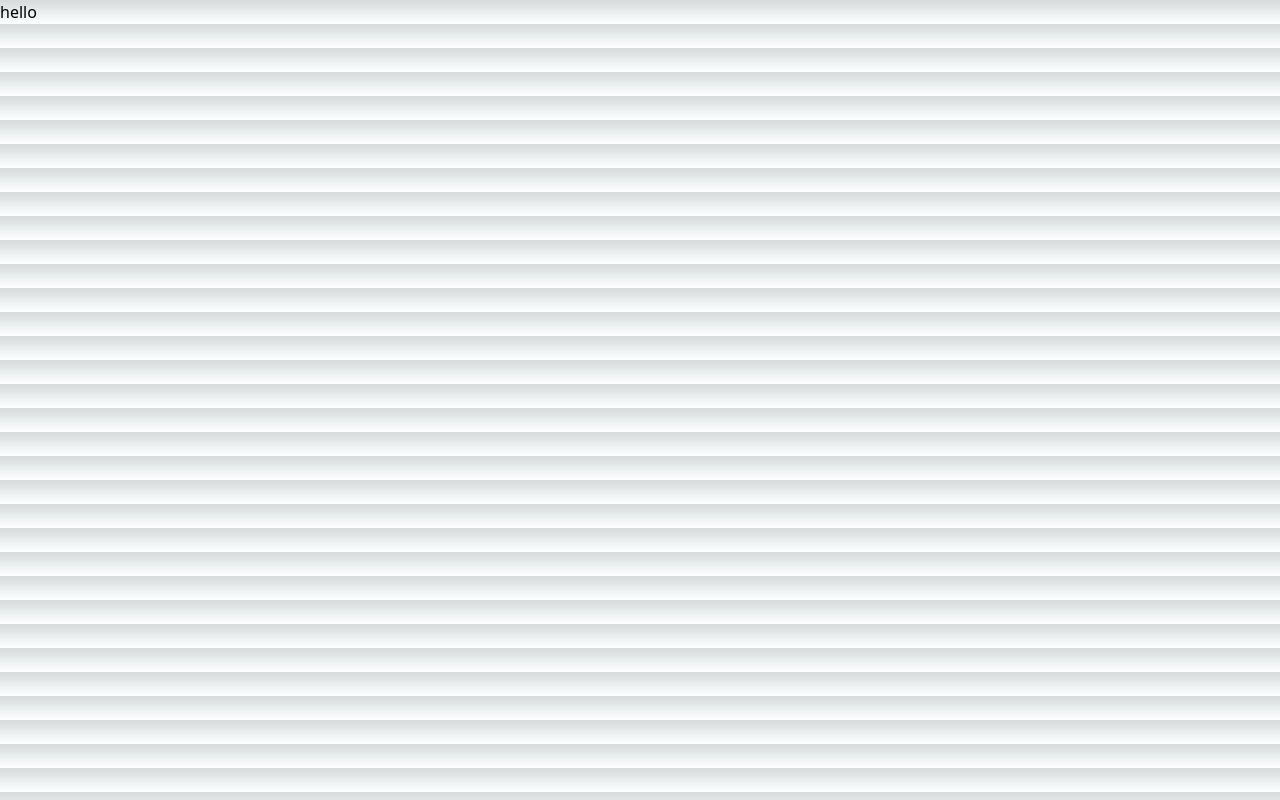
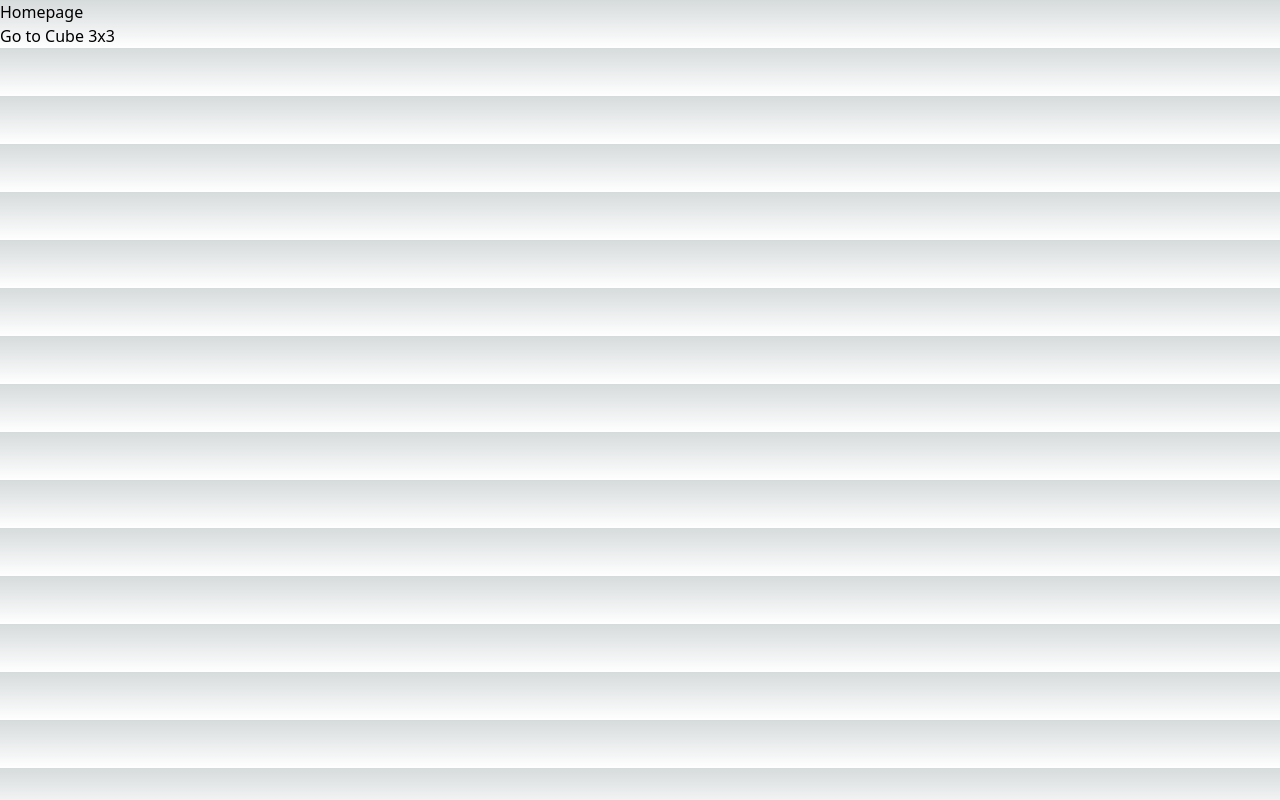
Before and after one commit to HoriaMitrica/RubixCube, a Next.js app in the folder client/: page / in a window 1280 px wide. Built offline with nearby package versions, Linux system fonts and the light colour scheme.

Commit message:
added redirect button

```diff
--- a/client/app/page.tsx
+++ b/client/app/page.tsx
@@ -1,11 +1,14 @@
-
+import Link from 'next/link';
 
 export default function Home() {
   return (
     <>
     <h1 className="m-8 font-bold bg-sky-400">
-    hello
+    Homepage
     </h1>
+    <Link href="/Cube3x3">
+        <button>Go to Cube 3x3</button>
+      </Link>
     </>
   );
 }
```
